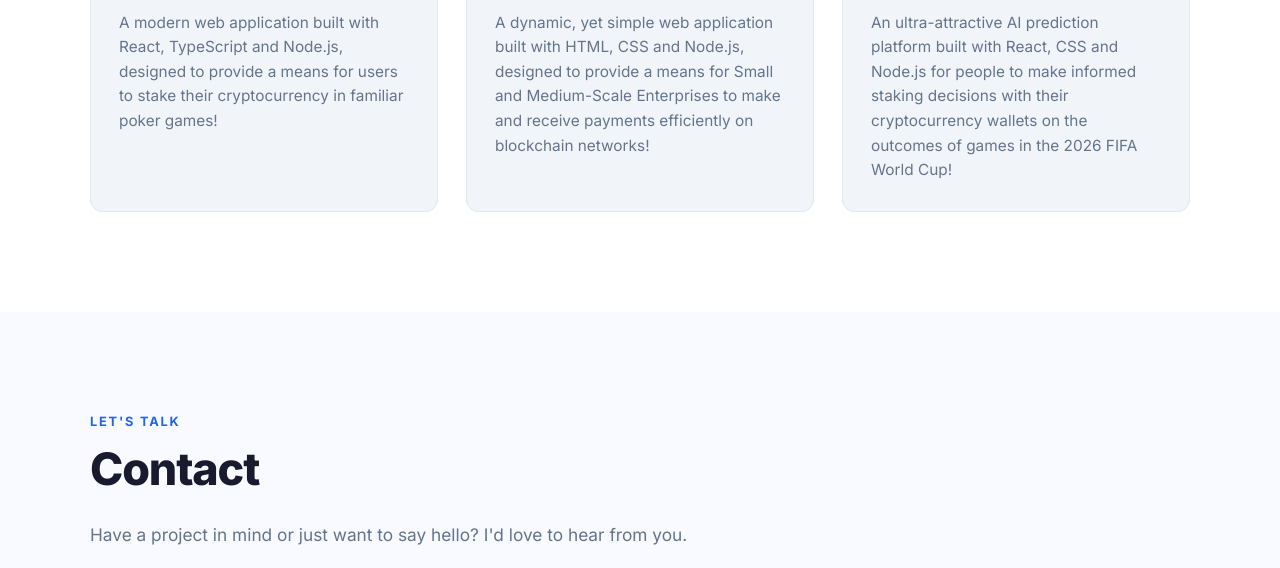
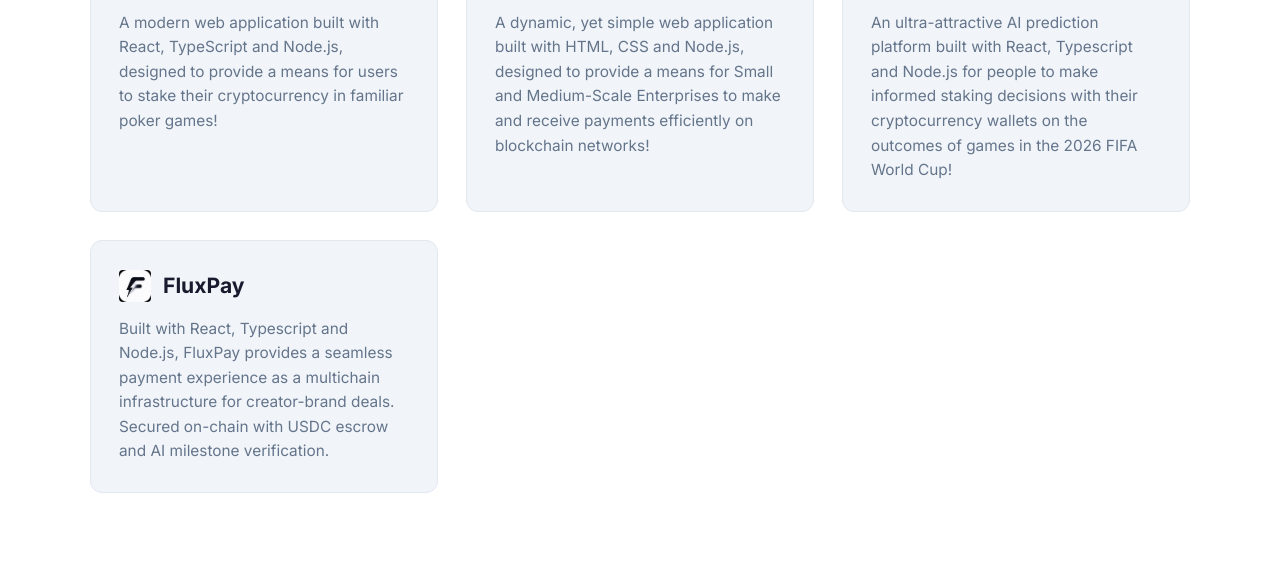
Before and after one commit to Xyrelix/dayston-personal-website, a plain HTML site: page index.html in a window 1280 px wide. Shown: the part 2443-3011 px from the top of the page. Drawn offline with Linux system fonts and the light colour scheme.

Commit message:
project addition

```diff
--- a/index.html
+++ b/index.html
@@ -170,7 +170,14 @@
               <img src="https://celoseer.vercel.app/reallogo.png" alt="Celoseer favicon" class="project-favicon">
               <a href="https://celoseer.vercel.app/" target="_blank">CeloSeer</a>
             </h3>
-            <p class="project-description">An ultra-attractive AI prediction platform built with React, CSS and Node.js for people to make informed staking decisions with their cryptocurrency wallets on the outcomes of games in the 2026 FIFA World Cup!</p>
+            <p class="project-description">An ultra-attractive AI prediction platform built with React, Typescript and Node.js for people to make informed staking decisions with their cryptocurrency wallets on the outcomes of games in the 2026 FIFA World Cup!</p>
+          </div>
+          <div class="project-card">
+            <h3 class="project-title">
+              <img src="Fluxpay icon light.png" alt="Fluxpay favicon" class="project-favicon">
+              <a href="https://flux-pay-woad.vercel.app/" target="_blank">FluxPay</a>
+            </h3>
+            <p class="project-description">Built with React, Typescript and Node.js, FluxPay provides a seamless payment experience as a multichain infrastructure for creator-brand deals. Secured on-chain with USDC escrow and AI milestone verification.</p>
           </div>
         </div>
       </div>
@@ -190,7 +197,7 @@
           <a href="https://www.linkedin.com/in/oladayo-oladoyin" target="_blank" aria-label="LinkedIn" class="social-link">
             <img src="https://upload.wikimedia.org/wikipedia/commons/c/ca/LinkedIn_logo_initials.png" alt="LinkedIn" class="icon">
           </a>
-          <a href="https://www.instagram.com/_xyrelix_/" target="_blank" aria-label="Instagram" class="social-link">
+          <a href="https://www.instagram.com/daystonn/" target="_blank" aria-label="Instagram" class="social-link">
             <img src="https://upload.wikimedia.org/wikipedia/commons/a/a5/Instagram_icon.png" alt="Instagram" class="icon">
           </a>
         </div>
```
Also changed, not shown: Fluxpay icon light.png (added).
